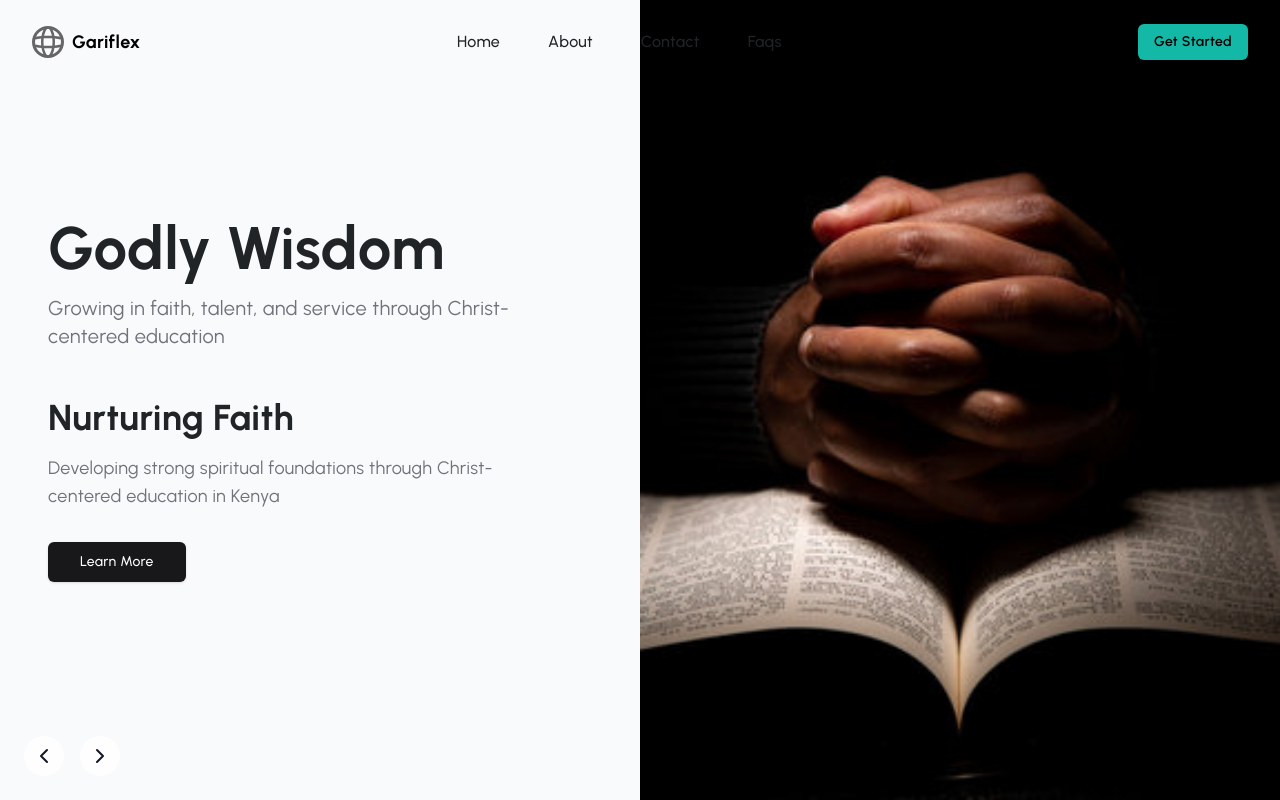
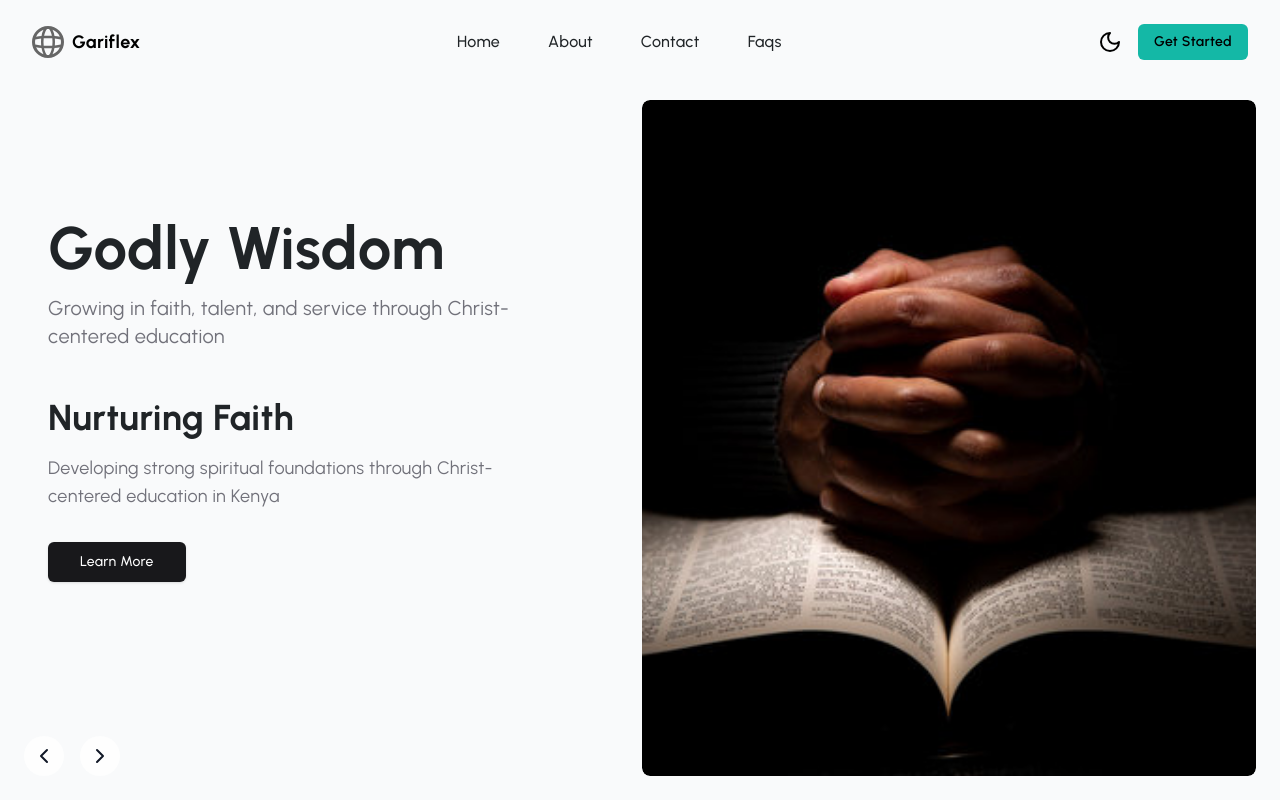
Before and after one commit to K-njeru/godly, a Next.js app: page / in a window 1280 px wide. Built offline with nearby package versions, Linux system fonts and the light colour scheme.

Commit message:
Hero section in large screens

```diff
--- a/src/components/HeroSection.tsx
+++ b/src/components/HeroSection.tsx
@@ -97,8 +97,8 @@ export default function HeroSection() {
           </div>
         </div>
 
-        {/* Desktop Images Section */}
-        <div className="hidden md:block relative w-1/2">
+       {/* Desktop Images Section */}
+       <div className="hidden md:block relative w-1/2 mt-[100px] mx-6 mb-6 bg-background rounded-lg overflow-hidden">
           <div
             className="absolute inset-0 transition-transform duration-500 ease-in-out flex"
             style={{ transform: `translateX(-${currentSlide * 100}%)` }}
@@ -109,7 +109,7 @@ export default function HeroSection() {
                   src={slide.image || "/placeholder.svg"}
                   alt={slide.title}
                   fill
-                  className="object-cover"
+                  className="object-cover rounded-lg"
                   sizes="50vw"
                   priority={index === 0}
                 />
```
